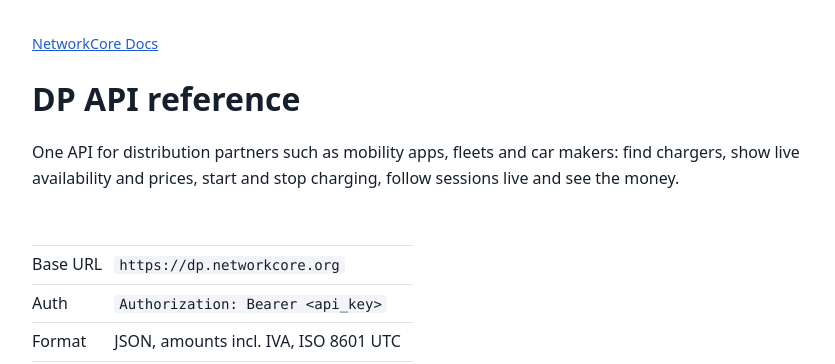
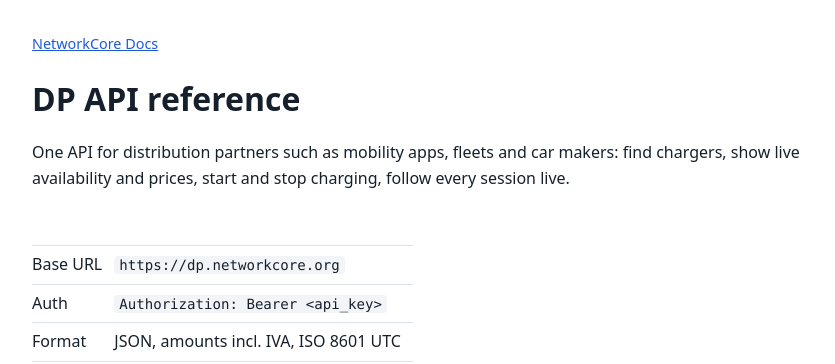
Before and after one commit to NetworkCore-AG/networkcore-documentation, a Jekyll site: the page built from dp-api/reference.md, in a window 1280 px wide and 900 px high. Shown: the top 364 px of the window, without its empty margins (198-1033 px from the left). Built offline with Jekyll 4.4.1, drawn with Linux system fonts in a browser that asks for light colours; our own code applies the rules of GitHub Pages for plain Markdown files.

Commit message:
docs(dp-api): align intro wording
Co-Authored-By: Claude Sonnet 5.5 <noreply@anthropic.com>

```diff
--- a/dp-api/reference.md
+++ b/dp-api/reference.md
@@ -1,7 +1,7 @@
 # DP API reference
 
 One API for distribution partners such as mobility apps, fleets and car makers: find chargers,
-show live availability and prices, start and stop charging, follow sessions live and see the money.
+show live availability and prices, start and stop charging, follow every session live.
 
 | | |
 | --- | --- |
```
